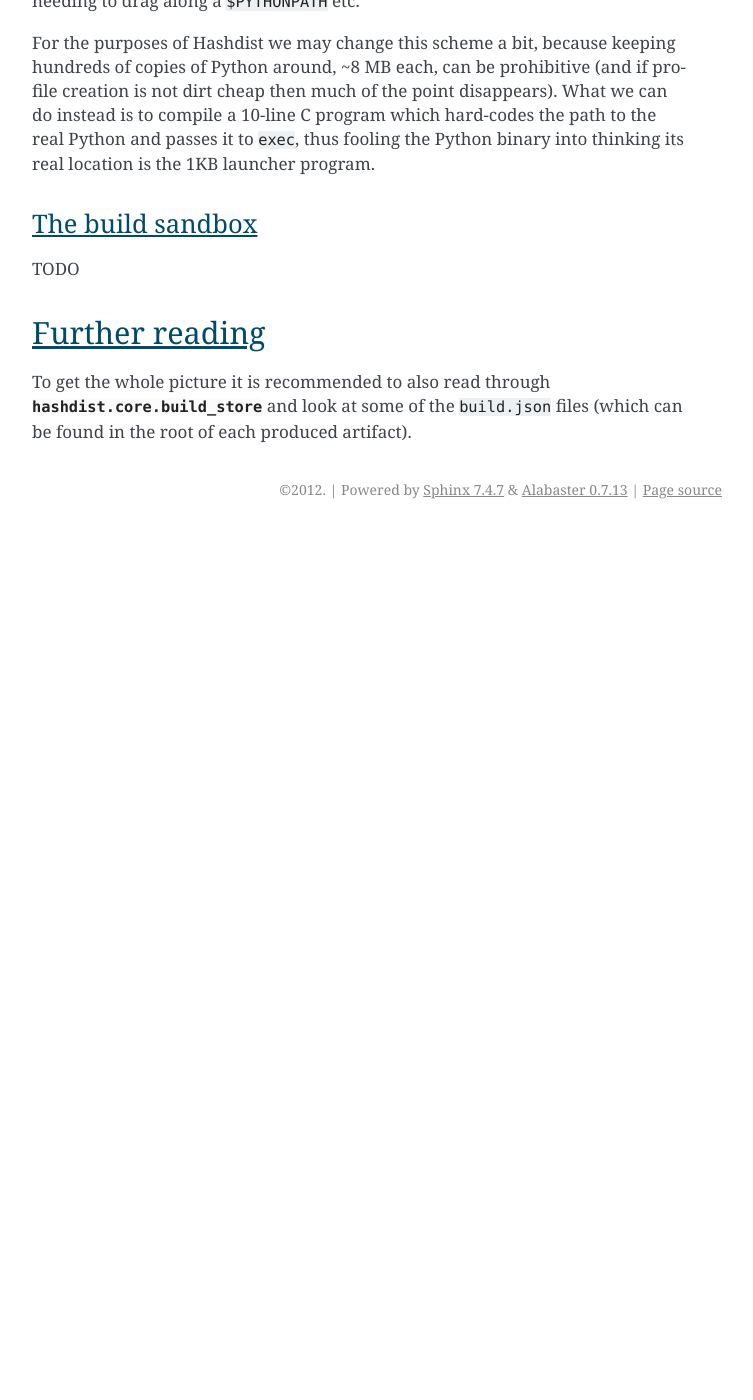
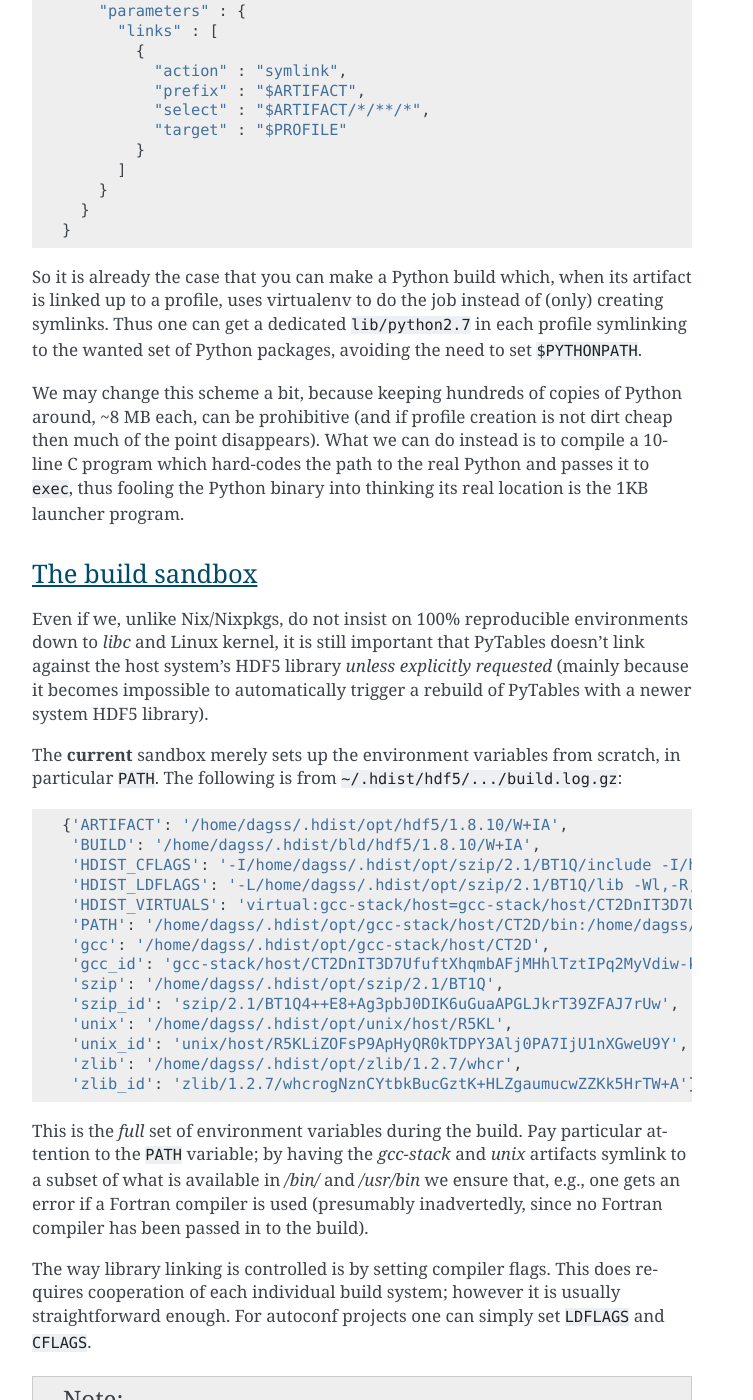
Before and after one commit to hashdist/hashdist, a Sphinx documentation site: the page built from doc/source/tutorial.rst, in a window 1280 px wide and 1400 px high, scrolled down 10266 px. Shown: the whole window, without its empty margins (388-1141 px from the left). Built offline with Sphinx 7.4.7, drawn with Linux system fonts in a browser that asks for light colours; before the commit the page ends 10795 px from its top, so only the background shows below that; some of the changed text lies outside the part shown.

Commit message:
DOC tutorial updates

```diff
--- a/doc/source/tutorial.rst
+++ b/doc/source/tutorial.rst
@@ -23,13 +23,13 @@ Once downloaded, execute::
 
     $ hdist inithome
 
-This will set up ``~/.hdistconfig``, which by default stores everything
-under ``~/.hdist`` which is also created::
+This will set up ``~/.hdistconfig``, which by default points to
+``~/.hdist`` which is also created::
 
     $ ls ~/.hdist
     bld  opt  src
 
-In ``bld`` temporary builds are created, ``src`` will cache downloaded
+``bld`` contains temporary builds, ``src`` will cache downloaded
 source code, while ``opt`` contains software that has been built.
 
 Core vs. front-end
@@ -47,7 +47,8 @@ many possible ways to expose the core functionality.
 An analogy may be that ``hashdist.core`` is like the GNU Make program,
 while ``hashdist.recipes`` are utility snippets one can use in
 Makefiles. In the 0.1 release, the core is 3500 LOC while the recipes
-part is less than 400 LOC.
+part is less than 400 LOC. The core is also much better documented
+and tested presently.
 
 Example: Building HDF5 from sources
 -----------------------------------
@@ -69,9 +70,9 @@ globally unique ID for the sources.  Fetched sources are stored under
 ``~/.hdist/src``, indexed by the key.
 
 In general tarballs are faster to unpack, but if one is tracking a
-project in development then it is wasteful to download a full tarball
-for every new build, so git is also supported (hopefully more VCSes
-in time).
+project in development, perhaps on ones own filesystem, it is
+wasteful to download a full tarball for every new build, so git is
+also supported (hopefully more VCSes in time).
 
 Pre-fetching the sources is not necesarry if one already knows
 the key, so we skip the download of HDF5 itself at this point, and move to
@@ -206,12 +207,15 @@ is emitted in the current directory for our convenience::
    If the hashes don't look exactly like the above, it would be
    because this tutorial is out-dated. The hashes should be the same
    between different systems. The 4-character hashes are abbreviated
-   versions of the full ID (and become longer on collisions); there
-   are symlinks from the full ID to the abbreviated ones.
+   versions of the full ID (and become longer on collisions).
 
    While the "version" string is used in a plain fashion here, it is
    encouraged in more complicated setting to put more information in
    it, such as ``zlib/1.2.6-amd64-icc-avx/CesW``.
+
+   Finally, in this example the GCC version does not affect the hash,
+   which is a big mistake. See the section on "Using software from the
+   host system" below for the full plan.
 
 Using the software
 ------------------
@@ -367,10 +371,20 @@ in the path, and will bind to exactly the `gcc` that is provided
 Using software from host system
 '''''''''''''''''''''''''''''''
 
-Using ``gcc = hr.NonhashedGCCStack()`` as the compiler is highly
-questionable; which GCC is used does not enter
-the hash and so there is no way to trigger a rebuild with
-a newer version of GCC.
+Some dependencies for the build does not need to enter the hash.  We
+are willing to trust that the ``cp`` tool is stable enough that one
+does not want different artifacts compiled with different versions of
+``cp``. Therefore we use ``hr.NonhashedUnix()`` to get the basic Unix
+tools from the host without having them enter the hash. For more
+information see the documentation of "virtual artifacts" in
+:mod:`hashdist.core.build_store`. (There is still a way out and change
+the hashes if a catastrophic bug is in fact discovered in ``cp``; it
+is just manually curated rather than automatic.)
+
+However, using ``gcc = hr.NonhashedGCCStack()`` as the compiler is
+highly questionable, since the GCC version that is used is very
+important, and one wants to be able to trigger different builds with
+different versions of GCC.
 
 One solution is to set up a full build of gcc, including download of
 sources etc. However, this is often not what one wants; what one wants
@@ -383,14 +397,14 @@ version 0.2 one will be able to do::
 
 or::
 
-    icc = hr.EnvironmentModules('intel', 'modules:GfOiMlTioNUZXElKQKJDqcyvPSAoewy0qBplPBCFhbI')
+    icc = hr.EnvironmentModules('intel/11.0', 'modules:GfOiMlTioNUZXElKQKJDqcyvPSAoewy0qBplPBCFhbI')
 
 and then proceed to pass these as arguments to packages built by
 Hashdist.  In the former case, a Debian package provides checksums
 that can be used to fetch the digest very quickly. In the latter case
-some hashing of files would be needed.  We expect this to be the
-preferred method since it is so explicit and in fact easy to
-implement.
+some hashing of files on the filesystem would be needed.  We expect
+this to be the preferred method since it is so explicit and in fact
+easy to implement.
 
 However, if this doesn't work for some users,
 one can always do something to the effect of
@@ -399,7 +413,8 @@ one can always do something to the effect of
     gcc = hr.HostSoftware(['/usr/bin/gcc', '/usr/bin/as', ...],
                           'host:qatIOWcGNM7Aw+3QM32YqB7X35W-SJyl4f1Tyu+9U20')
 
-where the listed files are hashed (by contents or name+date).
+where the listed files are hashed (by contents or name+date) and brought
+into the build environment.
 
 But wait, I don't want all those rebuilds!
 ''''''''''''''''''''''''''''''''''''''''''
@@ -424,7 +439,8 @@ Thus one creates a "paper trail" ("hash trail"?) of exactly what has
 happened: First HDF5 and Python was compiled, then the system GCC was
 upgraded, then PyTables was compiled.  Of course, if one tries to pass
 ``gcc=gcc_4_6_2`` instead to PyTables one will get an error (unless
-PyTables was in fact built at a time when the older GCC was installed).
+the same PyTables source code was in fact built at a time when the
+older GCC was installed, and hasn't been garbage collected since).
 
 User-facing frontends to Hashdist can simply take "metadata
 snapshots" of the host system every time a new package is installed, so
@@ -478,20 +494,90 @@ arbitrary actions that should happen on install. Here is
 So it is already the case that you can make a Python build which, when
 its artifact is linked up to a profile, uses virtualenv to do the job
 instead of (only) creating symlinks. Thus one can get a dedicated ``lib/python2.7``
-in each profile, and avoids needing to drag along a ``$PYTHONPATH`` etc.
+in each profile symlinking to the wanted set of Python packages,
+avoiding the need to set ``$PYTHONPATH``.
 
-For the purposes of Hashdist we may change this scheme a bit,
-because keeping hundreds of copies of Python around, ~8 MB each,
-can be prohibitive (and if profile creation is not dirt cheap then
-much of the point disappears). What we can do instead is to compile a 10-line C
-program which hard-codes the path to the real Python
-and passes it to ``exec``, thus fooling the Python binary into thinking
-its real location is the 1KB launcher program.
+We may change this scheme a bit, because keeping hundreds of copies of
+Python around, ~8 MB each, can be prohibitive (and if profile creation
+is not dirt cheap then much of the point disappears). What we can do
+instead is to compile a 10-line C program which hard-codes the path to
+the real Python and passes it to ``exec``, thus fooling the Python
+binary into thinking its real location is the 1KB launcher program.
 
 The build sandbox
 '''''''''''''''''
 
-TODO
+Even if we, unlike Nix/Nixpkgs, do not insist on 100% reproducible
+environments down to `libc` and Linux kernel, it is still important
+that PyTables doesn't link against the host system's HDF5 library
+*unless explicitly requested* (mainly because it becomes impossible
+to automatically trigger a rebuild of PyTables with a newer system HDF5
+library).
+
+The **current** sandbox merely sets up the environment variables from scratch,
+in particular ``PATH``. The following is from ``~/.hdist/hdf5/.../build.log.gz``::
+
+  {'ARTIFACT': '/home/dagss/.hdist/opt/hdf5/1.8.10/W+IA',
+   'BUILD': '/home/dagss/.hdist/bld/hdf5/1.8.10/W+IA',
+   'HDIST_CFLAGS': '-I/home/dagss/.hdist/opt/szip/2.1/BT1Q/include -I/home/dagss/.hdist/opt/zlib/1.2.7/whcr/include',
+   'HDIST_LDFLAGS': '-L/home/dagss/.hdist/opt/szip/2.1/BT1Q/lib -Wl,-R,/home/dagss/.hdist/opt/szip/2.1/BT1Q/lib -L/home/dagss/.hdist/opt/zlib/1.2.7/whcr/lib -Wl,-R,/home/dagss/.hdist/opt/zlib/1.2.7/whcr/lib',
+   'HDIST_VIRTUALS': 'virtual:gcc-stack/host=gcc-stack/host/CT2DnIT3D7UfuftXhqmbAFjMHhlTztIPq2MyVdiw-kg;virtual:hdist-cli/r0=hdist-cli/r0/eJbh7T9+3ewnn7+Q+XAGTxQAYv9fJKqZbmAi9+ZPDrU;virtual:unix/host=unix/host/R5KLiZOFsP9ApHyQR0kTDPY3Alj0PA7IjU1nXGweU9Y',
+   'PATH': '/home/dagss/.hdist/opt/gcc-stack/host/CT2D/bin:/home/dagss/.hdist/opt/unix/host/R5KL/bin',
+   'gcc': '/home/dagss/.hdist/opt/gcc-stack/host/CT2D',
+   'gcc_id': 'gcc-stack/host/CT2DnIT3D7UfuftXhqmbAFjMHhlTztIPq2MyVdiw-kg',
+   'szip': '/home/dagss/.hdist/opt/szip/2.1/BT1Q',
+   'szip_id': 'szip/2.1/BT1Q4++E8+Ag3pbJ0DIK6uGuaAPGLJkrT39ZFAJ7rUw',
+   'unix': '/home/dagss/.hdist/opt/unix/host/R5KL',
+   'unix_id': 'unix/host/R5KLiZOFsP9ApHyQR0kTDPY3Alj0PA7IjU1nXGweU9Y',
+   'zlib': '/home/dagss/.hdist/opt/zlib/1.2.7/whcr',
+   'zlib_id': 'zlib/1.2.7/whcrogNznCYtbkBucGztK+HLZgaumucwZZKk5HrTW+A'}
+
+This is the *full* set of environment variables during the build.  Pay
+particular attention to the ``PATH`` variable; by having the
+`gcc-stack` and `unix` artifacts symlink to a subset of what is
+available in `/bin/` and `/usr/bin` we ensure that, e.g., one gets an
+error if a Fortran compiler is used  (presumably inadvertedly, since
+no Fortran compiler has been passed in to the build).
+
+The way library linking is controlled is by setting compiler flags.
+This does requires cooperation of each individual build system; however
+it is usually straightforward enough. For autoconf projects one can
+simply set ``LDFLAGS`` and ``CFLAGS``.
+
+.. note::
+
+   The current RPATH (see the ``-Wl,-R,...`` flags above) is absolute,
+   making it impossible to move the artifact store. Few if any build
+   systems supports relative RPATHs smoothly, however it would be possible
+   to use the ``patchelf`` tool after the build to make binaries
+   relocateable. (There are other issues with relocateability though,
+   such as the full path being hardcoded into ``*.pyc`` and ``*.pyo``;
+   they must be fixed on a case by case basis.)
+
+The **future** sandbox will likely take some additional measures.
+One possibility is chroot, but that is heavy-handed and often
+requires administrative privileges, so we want to avoid that. Instead,
+we want to make use of ``LD_PRELOAD`` to override functions
+in ``libc``. This has much of the same effect, the process is
+jailed (unless it sends its own signals directly to the kernel).
+We can use this to whitelist what files on the host system
+is available, in particular under ``/usr/lib`` and ``/usr/include``.
+
+What should happen if a process accesses a non-whitelisted file?
+
+ * **Option A**: This happens if the build was incorrectly
+   set up (not enough ``--without-foo`` options passed to
+   ``./configure``, or ``LDFLAGS`` not propagated to every linker
+   command).  Therefore one should raise an error and let the
+   developer fix the build rules. This makes the jail an optional
+   development tool.
+
+ * **Option B**: Have the jail lie and say that the file is not
+   present. This will make things simpler for a lot of build systems
+   as auto-detection of libraries can be left on, however it does
+   mean that the jail must always be present for a correct build.
+
+We will likely implement both modes and let the user decide.
 
 Further reading
 ---------------
@@ -500,3 +586,7 @@ To get the whole picture it is recommended to also read
 through :mod:`hashdist.core.build_store` and look at some of the
 ``build.json`` files (which can be found in the root of each
 produced artifact).
+
+The "recipes" system is undocumented, but ``hashdist/recipes/ccache.py``
+and ``hashdist/recipes/configure_make_install.py`` are good starting
+points.
```
Also changed, not shown: other parts of doc/source/tutorial.rst (+3 -3 lines).
